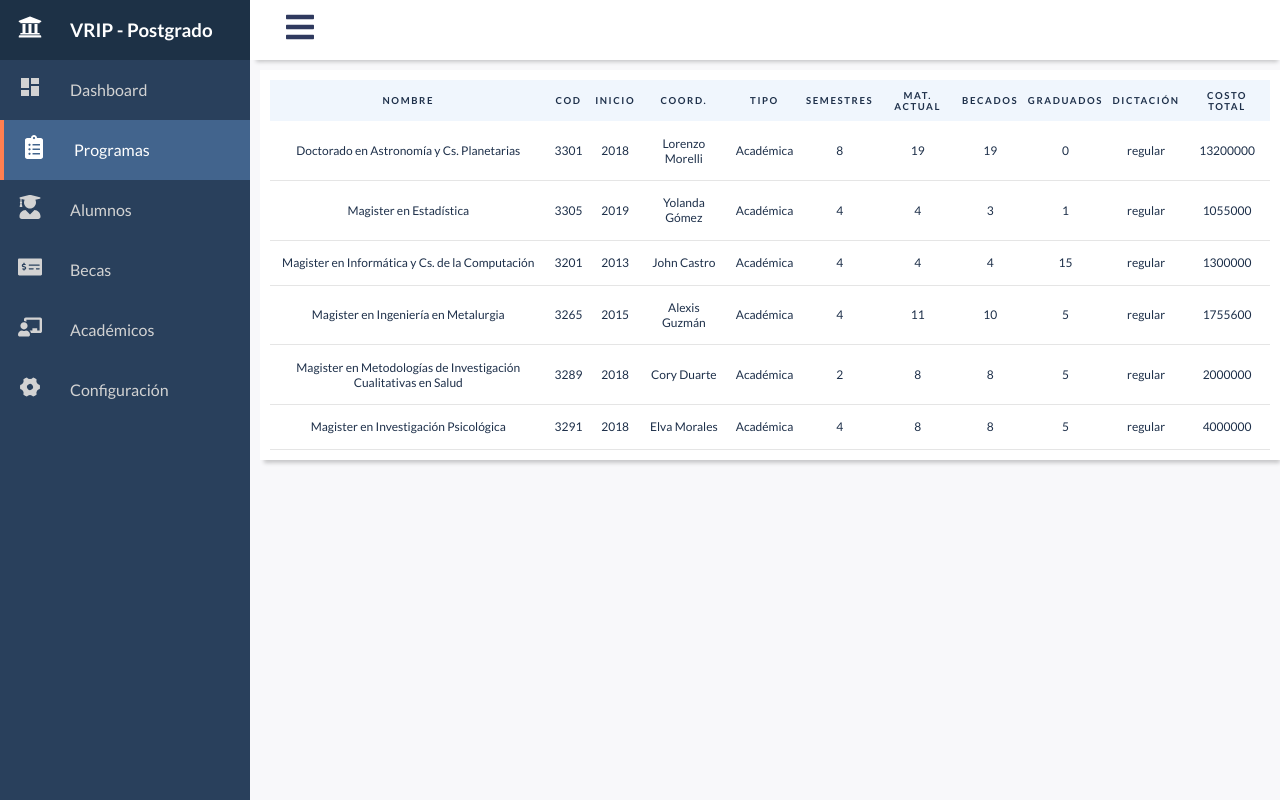
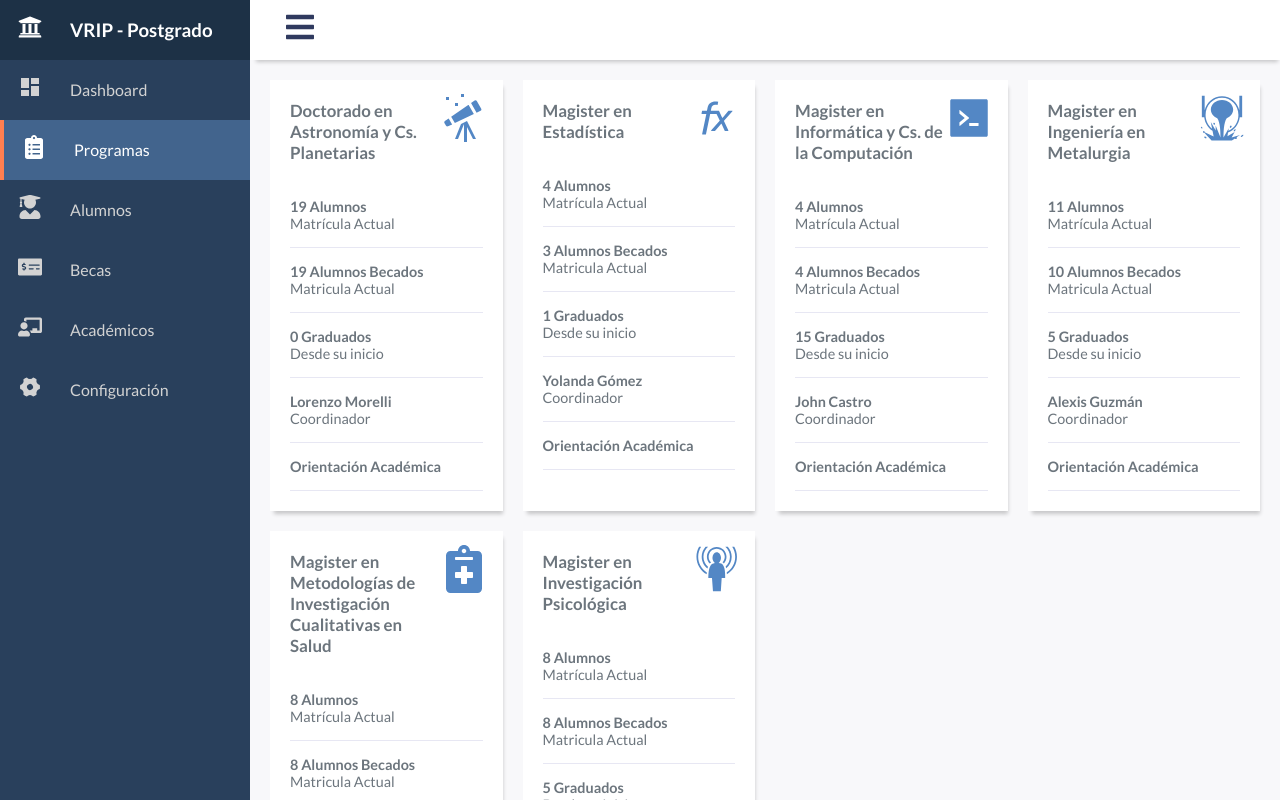
Before and after one commit to cristianortiz/sidebar_stylcomp, a React (Create React App) app: page /home/programas in a window 1280 px wide. Shown: the top 800 px of the page. Built offline with nearby package versions, Linux system fonts and the light colour scheme.

Commit message:
card component to Programas page

```diff
--- /dev/null
+++ b/src/components/Cards/ProgramasCards.js
@@ -0,0 +1,57 @@
+import React from "react";
+import {
+  AcadListItem,
+  AcadName,
+  AcadRole,
+  CardBody,
+  CardContainer,
+  ProgramaCardTitle,
+  ProgramaCardIcon,
+} from "./cards.styles";
+
+const ProgramasCards = ({ item }) => {
+  return (
+    <>
+      <CardContainer block={true}>
+        <ProgramaCardTitle>
+          <h3>{item.nombre}</h3>
+        </ProgramaCardTitle>
+        <ProgramaCardIcon>{item.icon}</ProgramaCardIcon>
+        <CardBody margin={true}>
+          <AcadListItem>
+            <AcadName>
+              <h4>{item.matriculados} Alumnos</h4>
+
+              <AcadRole>Matrícula Actual</AcadRole>
+            </AcadName>
+          </AcadListItem>
+          <AcadListItem>
+            <AcadName>
+              <h4>{item.becados} Alumnos Becados</h4>
+              <AcadRole>Matricula Actual</AcadRole>
+            </AcadName>
+          </AcadListItem>
+          <AcadListItem>
+            <AcadName>
+              <h4>{item.graduados} Graduados</h4>
+              <AcadRole>Desde su inicio</AcadRole>
+            </AcadName>
+          </AcadListItem>
+          <AcadListItem>
+            <AcadName>
+              <h4>{item.coordinador}</h4>
+              <AcadRole>Coordinador</AcadRole>
+            </AcadName>
+          </AcadListItem>
+          <AcadListItem>
+            <AcadName>
+              <h4>Orientación {item.orientacion}</h4>
+            </AcadName>
+          </AcadListItem>
+        </CardBody>
+      </CardContainer>
+    </>
+  );
+};
+
+export default ProgramasCards;
--- a/src/components/Cards/cards.styles.js
+++ b/src/components/Cards/cards.styles.js
@@ -1,4 +1,5 @@
 import styled from "@emotion/styled";
+import { FaStaylinked } from "react-icons/fa";
 
 export const CardsBox = styled.div`
   position: relative;
@@ -45,12 +46,9 @@ export const CardNumber = styled.div`
 export const CardTitle = styled.div`
   display: block;
   color: #6c757d;
-  font-size: 1em;
+  font-size: 0.9em;
 `;
-export const CardTitleH2 = styled.h2`
-  color: #6c757d;
-  font-size: 1em;
-`;
+
 export const CardIcon = styled.div`
   display: inline-block;
   font-size: 2em;
@@ -79,3 +77,21 @@ export const AcadName = styled.div`
 export const AcadRole = styled.p`
   color: #6c757d;
 `;
+
+export const ProgramaCardTitle = styled.div`
+  display: flex;
+  color: #6c757d;
+  font-size: 0.9em;
+  width: 80%;
+`;
+
+export const ProgramaCardIcon = styled.div`
+  right: 0;
+  display: inline-flex;
+  font-size: 3em;
+  color: #5387c5;
+  position: absolute;
+  top: 0;
+  margin-top: 0.3em;
+  margin-right: 0.3em;
+`;
--- a/src/components/Cards/cardsData.js
+++ b/src/components/Cards/cardsData.js
@@ -1,5 +1,8 @@
 import React from "react";
 import * as FaIcons from "react-icons/fa";
+import * as GoIcons from "react-icons/go";
+import * as AiIcons from "react-icons/ai";
+import * as GiIcons from "react-icons/gi";
 export const cardsData = [
   {
     numero: 39,
@@ -281,3 +284,64 @@ export const academicosData = [
     ],
   },
 ];
+
+export const ProgramasCardsData = [
+  {
+    nombre: "Doctorado en Astronomía y Cs. Planetarias",
+    icon: <GoIcons.GoTelescope />,
+    coordinador: "Lorenzo Morelli",
+    orientacion: "Académica",
+    matriculados: 19,
+    becados: 19,
+    graduados: 0,
+  },
+  {
+    nombre: "Magister en Estadística",
+    icon: <AiIcons.AiOutlineFunction />,
+    coordinador: "Yolanda Gómez",
+    orientacion: "Académica",
+    matriculados: 4,
+    becados: 3,
+    graduados: 1,
+  },
+  {
+    nombre: "Magister en Informática y Cs. de la Computación",
+    icon: <AiIcons.AiFillCode />,
+    coordinador: "John Castro",
+    orientacion: "Académica",
+    duracion: 4,
+    matriculados: 4,
+    becados: 4,
+    graduados: 15,
+  },
+  {
+    nombre: "Magister en Ingeniería en Metalurgia",
+    icon: <GiIcons.GiMeltingMetal />,
+    coordinador: "Alexis Guzmán",
+    orientacion: "Académica",
+    duracion: 4,
+    matriculados: 11,
+    becados: 10,
+    graduados: 5,
+  },
+  {
+    nombre: "Magister en Metodologías de Investigación Cualitativas en Salud",
+    icon: <FaIcons.FaNotesMedical />,
+    coordinador: "Cory Duarte",
+    orientacion: "Académica",
+    duracion: 2,
+    matriculados: 8,
+    becados: 8,
+    graduados: 5,
+  },
+  {
+    nombre: "Magister en Investigación Psicológica",
+    icon: <GiIcons.GiPsychicWaves />,
+    coordinador: "Elva Morales",
+    orientacion: "Académica",
+    duracion: 4,
+    matriculados: 8,
+    becados: 8,
+    graduados: 5,
+  },
+];
--- a/src/components/Tables/tables.styles.js
+++ b/src/components/Tables/tables.styles.js
@@ -6,6 +6,7 @@ export const TablesBox = styled.div`
   box-shadow: 2px 5px 4px -2px rgba(0, 0, 0, 0.2);
   margin: 10px;
   display: flex;
+  overflow: hidden;
   //height: fit-content;
 `;
 
@@ -13,7 +14,6 @@ export const Table = styled.table`
   width: 100%;
   border-collapse: collapse;
   font-size: 0.75rem;
-  overflow: hidden;
 `;
 export const Thead = styled.thead`
   background: #e1edfb7d;
--- a/src/components/Tables/tablesData.js
+++ b/src/components/Tables/tablesData.js
@@ -3,7 +3,7 @@ export const table_columns = [
   { Header: "COD", accessor: "codigo" },
   { Header: "Inicio", accessor: "inicio" },
   { Header: "Coord.", accessor: "coordinador" },
-  { Header: "Tipo", accessor: "orientacion" },
+  { Header: "Orientacion", accessor: "orientacion" },
   { Header: "Semestres", accessor: "duracion" },
   { Header: "Mat. Actual", accessor: "matriculados" },
   { Header: "Becados", accessor: "becados" },
--- a/src/pages/Programas/Programas.js
+++ b/src/pages/Programas/Programas.js
@@ -1,12 +1,23 @@
 import React from "react";
+import { CardsBox } from "../../components/Cards/cards.styles";
+import { ProgramasCardsData } from "../../components/Cards/cardsData";
+import ProgramasCards from "../../components/Cards/ProgramasCards";
 import ProgramasTable from "../../components/Tables/ProgramasTable";
 import { TablesBox } from "../../components/Tables/tables.styles";
 
 const Programas = () => {
   return (
-    <TablesBox>
-      <ProgramasTable />
-    </TablesBox>
+    <>
+      <CardsBox>
+        {ProgramasCardsData.map((item, index) => {
+          return <ProgramasCards item={item} key={index} />;
+        })}
+      </CardsBox>
+
+      <TablesBox>
+        <ProgramasTable />
+      </TablesBox>
+    </>
   );
 };
 
```
